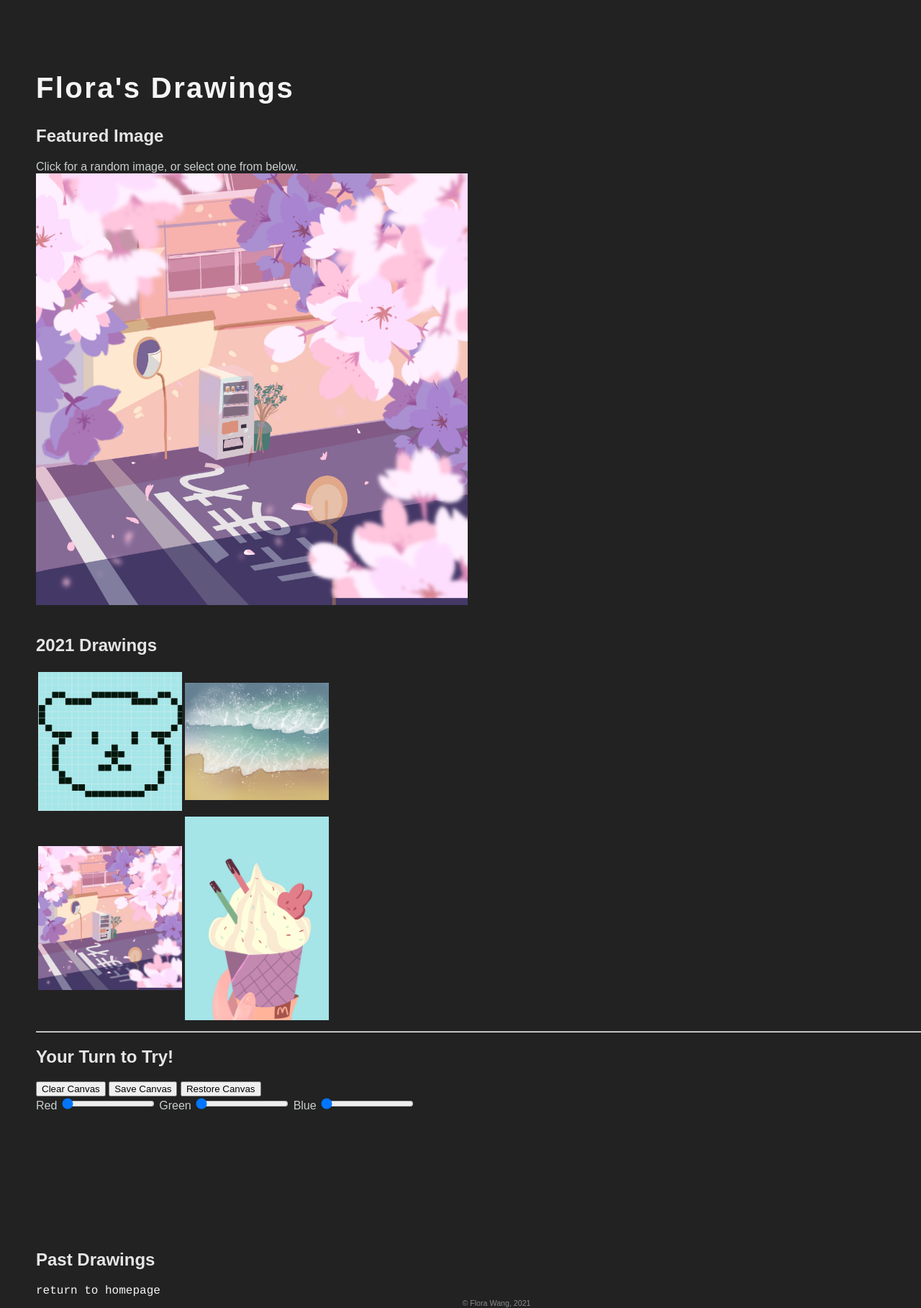
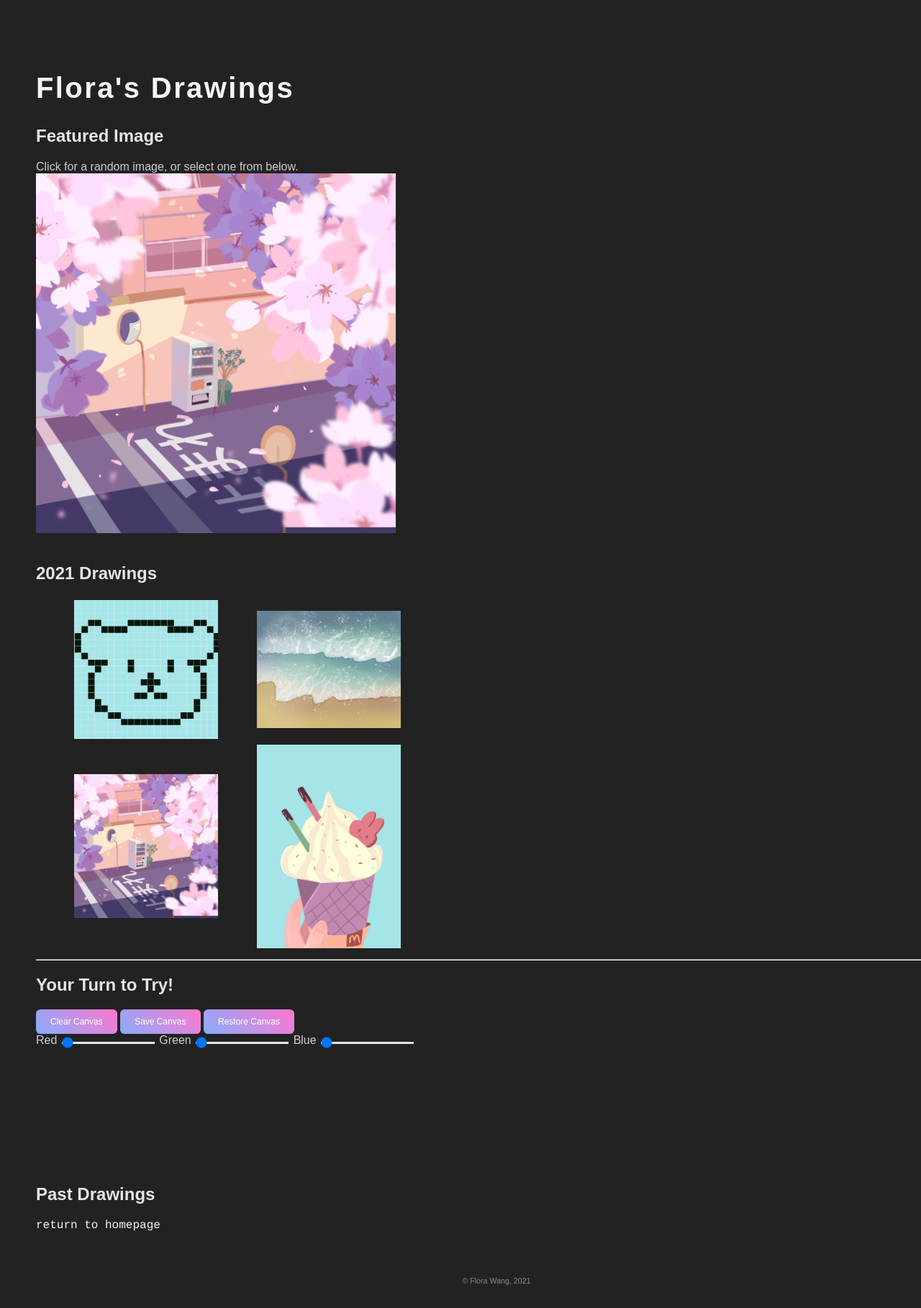
Before and after one commit to shizuchanw/blog, a PHP site: page /posts/gallery.html in a window 1280 px wide; the page is wider, and only the part inside the window is pictured. Shown: that part at 72% size. After the commit the page ends 1786 px from the top of that part, so only its background shows below. Run offline with PHP 8.4, Linux system fonts and the light colour scheme; a map, chart or similar area stays blank.

Commit message:
Add files via upload

```diff
--- a/posts/gallery.html
+++ b/posts/gallery.html
@@ -19,7 +19,7 @@
 		<div>
 			<h2>Featured Image</h2>
             <span>Click for a random image, or select one from below.</span><br>
-            <img src="posts/drawings/sakura.jpg" id="photo_frame" onclick="changePhoto()" width="600">
+            <img src="drawings/sakura.jpg" id="photo_frame" onclick="changePhoto()" width="500">
             <br><span id="photo_caption"></span><br>
         </div>
 
@@ -28,12 +28,12 @@
         	<table>
         		<tbody>
         			<tr>
-        				<td><img src="posts/drawings/icon.png" alt="icon" width="200"></td>
-        				<td><img src="posts/drawings/beach.jpg" alt="beach" width="200"></td>
+        				<td><img src="drawings/icon.png" alt="icon" width="200"></td>
+        				<td><img src="drawings/beach.jpg" alt="beach" width="200"></td>
         			</tr>
         			<tr>
-        				<td><img src="posts/drawings/sakura.jpg" alt="sakura" width="200"></td>
-        				<td><img src="posts/drawings/happy_sunday.jpg" alt="happy sunday" width="200"></td>
+        				<td><img src="drawings/sakura.jpg" alt="sakura" width="200"></td>
+        				<td><img src="drawings/happy_sunday.jpg" alt="happy sunday" width="200"></td>
         			</tr>
         		</tbody>
         	</table>
@@ -44,17 +44,17 @@
 		<div>
 			<h2>Your Turn to Try!</h2>
 			<!-- the buttons for the canvas -->
-			<input type="button" onclick="clearCanvas()" value="Clear Canvas">
-            <input type="button" onclick="newCanvas()" value="Save Canvas">
-            <input type="button" onclick="loadImage()" value="Restore Canvas">
+			<input type="button" class="button" onclick="clearCanvas()" value="Clear Canvas">
+            <input type="button" class="button" onclick="newCanvas()" value="Save Canvas">
+            <input type="button" class="button" onclick="loadImage()" value="Restore Canvas">
             <br>
             <!-- the RGB selector -->
             <label for="red">Red</label>
-            <input type="range" id="red" min="0" max="255" value="0" step="1" oninput="updateColors()">
+            <input type="range" class="slider" id="red" min="0" max="255" value="0" step="1" oninput="updateColors()">
             <label for="green">Green</label>
-            <input type="range" id="green" min="0" max="255" value="0" step="1" oninput="updateColors()">
+            <input type="range" class="slider" id="green" min="0" max="255" value="0" step="1" oninput="updateColors()">
             <label for="blue">Blue</label>
-            <input type="range" id="blue" min="0" max="255" value="0" step="1" oninput="updateColors()">
+            <input type="range" class="slider" id="blue" min="0" max="255" value="0" step="1" oninput="updateColors()">
             <br>
             <!-- the canvas -->
             <div id="drawing_area"><canvas></canvas></div>
--- a/posts/subpages.css
+++ b/posts/subpages.css
@@ -28,6 +28,12 @@ h1{
 h2{
   color: #e6e5e5;
 }
+img{
+  margin-left: 50px;
+}
+#photo_frame{
+  margin-left: 0px;
+}
 
 footer{
     font-size: 0.8em;
@@ -36,6 +42,28 @@ footer{
     text-align: center;
     width: 100%
 }
+
+
+.button{
+  background: linear-gradient(45deg, #87adfe, #ff77cd);
+  border: none;
+  border-radius: 6px;
+  padding: 10px 20px;
+
+  color: white;
+  text-align: center;
+  text-decoration: none;
+  display: inline-block;
+  font-size: 12px;
+}
+
+.slider{
+  -webkit-appearance: none;
+  background: #e6e5e5;
+  height: 3px;
+}
+
+
 
 a{
   color: #f6f5f5;
@@ -54,4 +82,5 @@ a:hover {
     font-family: Courier, monospace;
     display: block;
     margin-top: 0.5em;
+    margin-bottom: 60px;
 }
```
